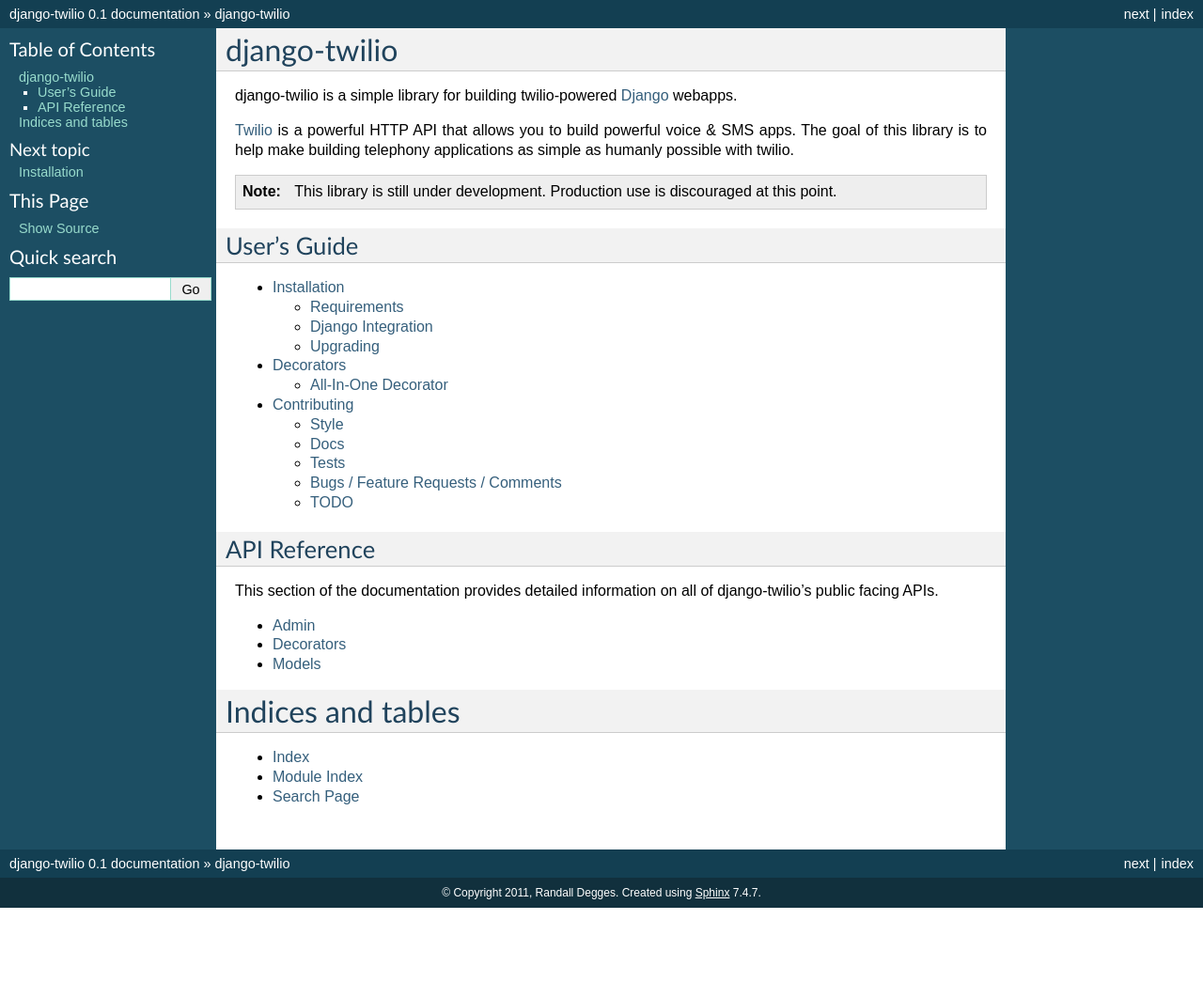
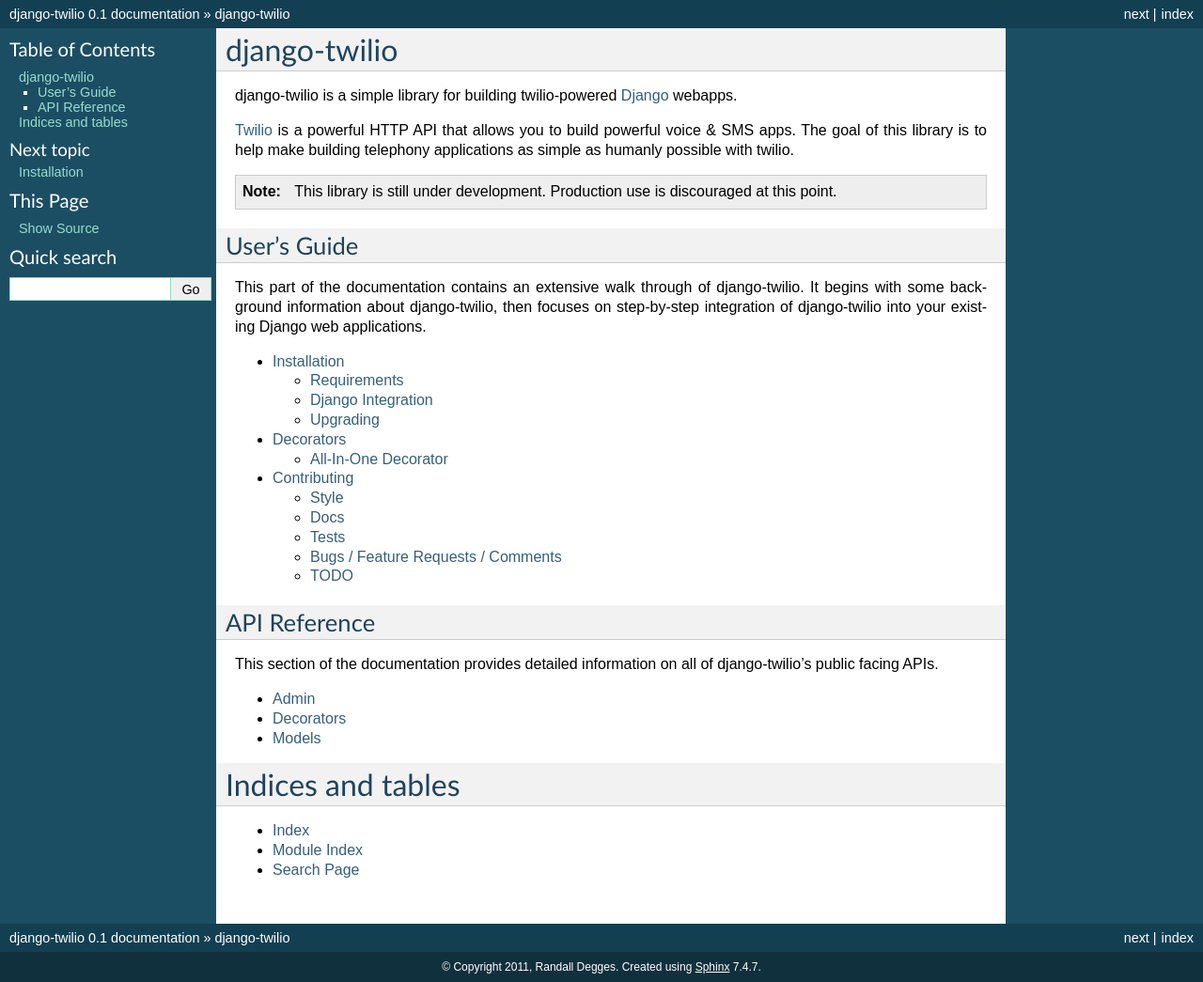
Before and after one commit to rdegges/django-twilio, a Sphinx documentation site: the page built from docs/index.rst, in a window 1280 px wide. Shown: the whole page at 94% size. Built offline with Sphinx 7.4.7, drawn with Linux system fonts in a browser that asks for light colours; before the commit the page ends 966 px from its top, so only the background shows below that.

Commit message:
Adding short description of User's Guide.

```diff
--- a/docs/index.rst
+++ b/docs/index.rst
@@ -15,6 +15,11 @@
 
 User's Guide
 ------------
+
+This part of the documentation contains an extensive walk through of
+django-twilio. It begins with some background information about django-twilio,
+then focuses on step-by-step integration of django-twilio into your existing
+Django web applications.
 
 .. toctree::
     :maxdepth: 2
```
